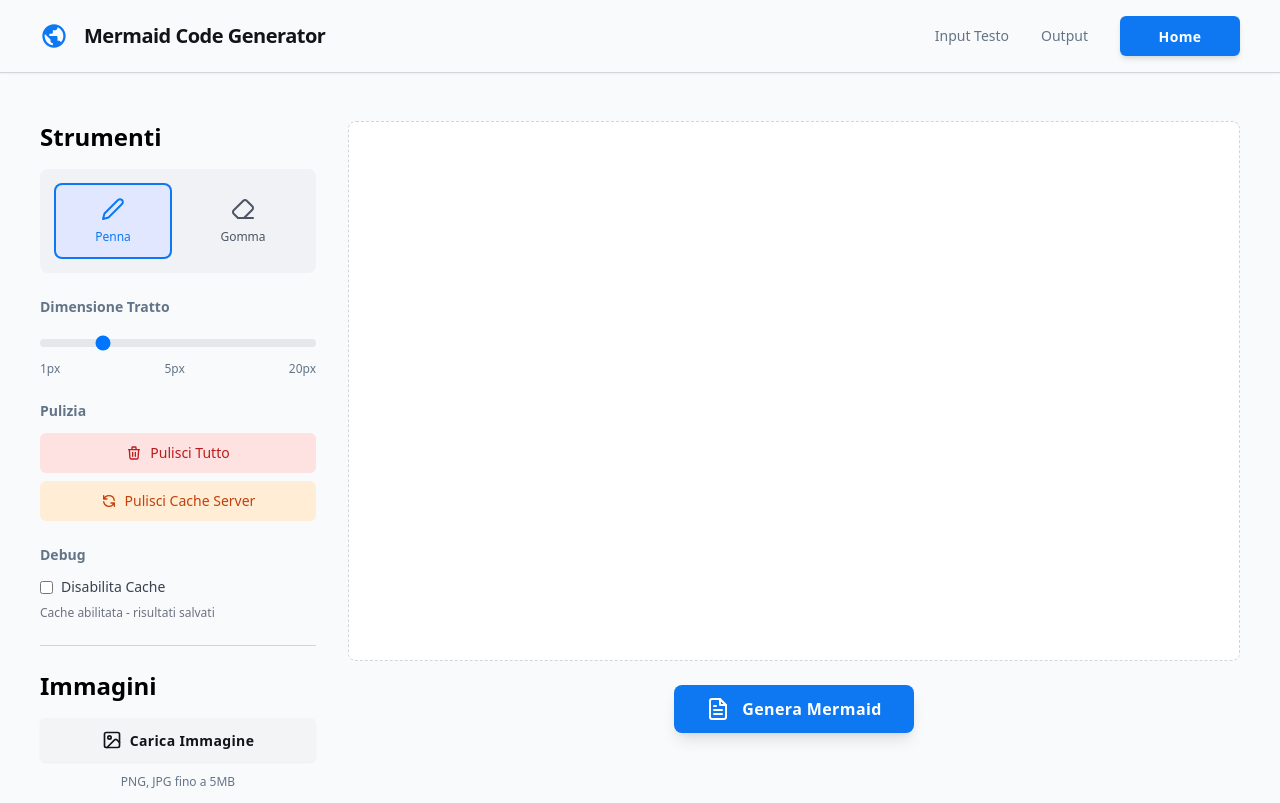
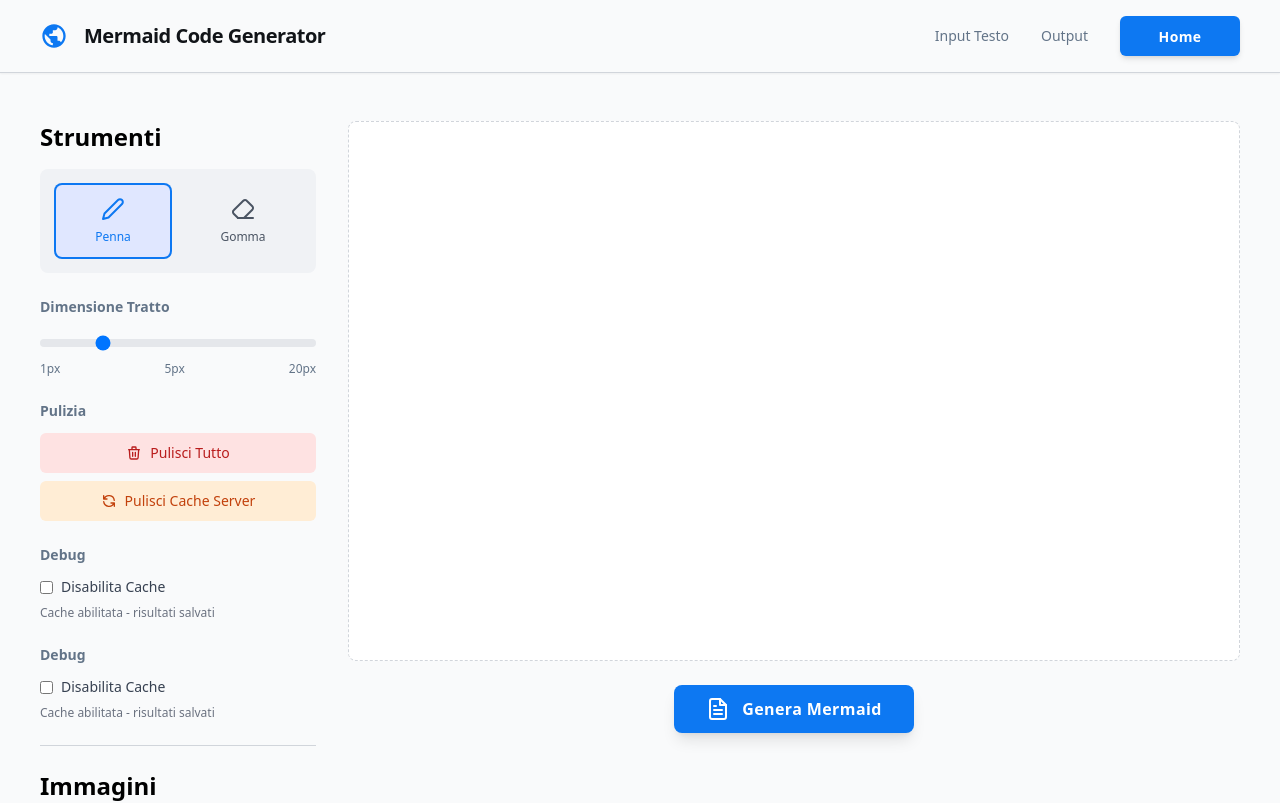
Before and after one commit to RobertoMicarelli/mermaid-sketcher, a Next.js app: page /disegno in a window 1280 px wide. Shown: the top 803 px of the page. Built offline with nearby package versions, Linux system fonts and the light colour scheme.

Commit message:
fix: Add image resizing and compression for Vercel payload limits

```diff
--- a/app/disegno/page.js
+++ b/app/disegno/page.js
@@ -380,7 +380,42 @@
       const cctx = composite.getContext('2d');
       cctx.drawImage(bgCanvas, 0, 0);
       cctx.drawImage(drawCanvas, 0, 0);
-      const imageData = composite.toDataURL('image/png').split(',')[1];
+
+      // Ridimensiona l'immagine se è troppo grande per Vercel
+      const maxSize = 1024; // Dimensione massima per lato
+      let finalCanvas = composite;
+
+      if (composite.width > maxSize || composite.height > maxSize) {
+        const scale = Math.min(maxSize / composite.width, maxSize / composite.height);
+        const resizedCanvas = document.createElement('canvas');
+        resizedCanvas.width = Math.floor(composite.width * scale);
+        resizedCanvas.height = Math.floor(composite.height * scale);
+        const rctx = resizedCanvas.getContext('2d');
+        rctx.drawImage(composite, 0, 0, resizedCanvas.width, resizedCanvas.height);
+        finalCanvas = resizedCanvas;
+        console.log(`Immagine ridimensionata da ${composite.width}x${composite.height} a ${resizedCanvas.width}x${resizedCanvas.height}`);
+      }
+
+      let imageData = finalCanvas.toDataURL('image/png', 0.8).split(',')[1];
+
+      // Controlla la dimensione del payload (limite Vercel: ~4.5MB)
+      const payloadSize = new Blob([imageData]).size;
+      const maxPayloadSize = 4 * 1024 * 1024; // 4MB per sicurezza
+
+      if (payloadSize > maxPayloadSize) {
+        console.warn(`Payload troppo grande (${Math.round(payloadSize / 1024 / 1024)}MB), ridimensionando ulteriormente...`);
+        // Ridimensiona ulteriormente
+        const furtherScale = Math.sqrt(maxPayloadSize / payloadSize);
+        const smallCanvas = document.createElement('canvas');
+        smallCanvas.width = Math.floor(finalCanvas.width * furtherScale);
+        smallCanvas.height = Math.floor(finalCanvas.height * furtherScale);
+        const sctx = smallCanvas.getContext('2d');
+        sctx.drawImage(finalCanvas, 0, 0, smallCanvas.width, smallCanvas.height);
+        imageData = smallCanvas.toDataURL('image/jpeg', 0.6).split(',')[1];
+        console.log(`Immagine ulteriormente compressa a ${smallCanvas.width}x${smallCanvas.height}`);
+      }
+
+      console.log(`Dimensione payload: ${Math.round(new Blob([imageData]).size / 1024 / 1024 * 100) / 100}MB`);
 
       setProcessingStep('Analisi OCR e visiva...');
 
@@ -661,6 +696,24 @@
                     </div>
                   </div>
 
+                  <div>
+                    <h3 className="text-sm font-medium text-[#637488] mb-3 font-semibold">Debug</h3>
+                    <div className="space-y-2">
+                      <label className="flex items-center gap-2 cursor-pointer">
+                        <input
+                          type="checkbox"
+                          checked={disableCache}
+                          onChange={(e) => setDisableCache(e.target.checked)}
+                          className="rounded border-gray-300 text-blue-600 focus:ring-blue-500"
+                        />
+                        <span className="text-sm text-gray-700">Disabilita Cache</span>
+                      </label>
+                      <p className="text-xs text-gray-500">
+                        {disableCache ? 'Cache disabilitata - ogni richiesta è nuova' : 'Cache abilitata - risultati salvati'}
+                      </p>
+                    </div>
+                  </div>
+
                   <div className="border-t border-[#d1d5db] pt-6">
                     <h2 className="text-xl sm:text-2xl font-semibold mb-2">Immagini</h2>
                     <div className="mt-4 space-y-3">
```
